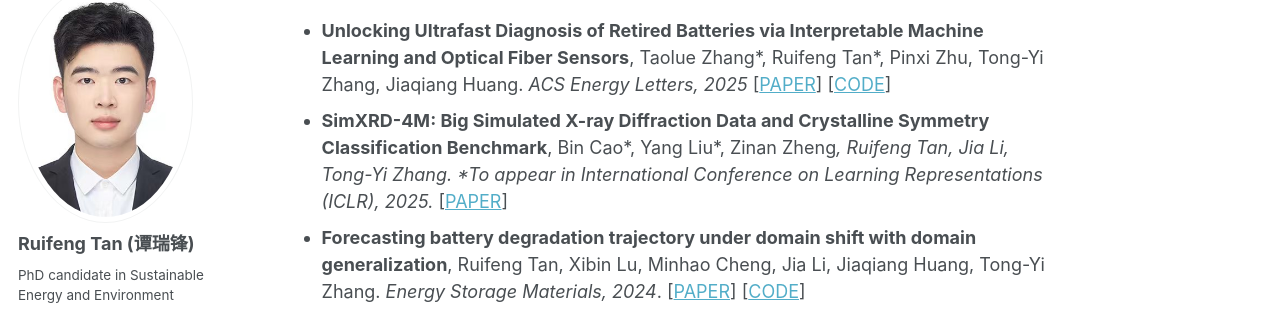
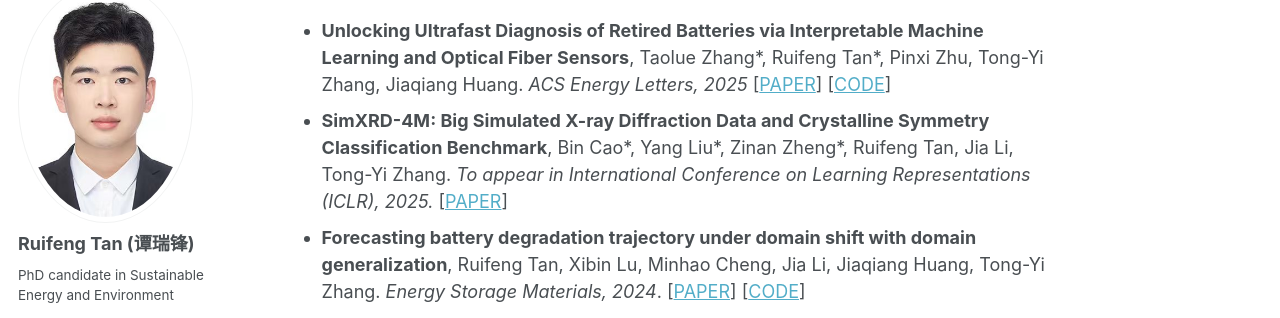
Before and after one commit to Ruifeng-Tan/Ruifeng-Tan.github.io, a Jekyll site: the page built from _pages/about.md, in a window 1280 px wide and 900 px high, scrolled down 771 px. Shown: the part 123-441 px from the top of the window. Built offline with Jekyll 4.4.1, drawn with Linux system fonts in a browser that asks for light colours; some web fonts are replaced.

Commit message:
update model

```diff
--- a/_pages/about.md
+++ b/_pages/about.md
@@ -22,9 +22,9 @@ My current research interest lies in AI for batteries, especially domain-knowled
 - [April 2022] One paper accepted by IJCNN 2022.
 
 ## Publications
-\* denotes equal contribution
+\*  denotes equal contribution
 - **Unlocking Ultrafast Diagnosis of Retired Batteries via Interpretable Machine Learning and Optical Fiber Sensors**, Taolue Zhang\*, Ruifeng Tan\*, Pinxi Zhu, Tong-Yi Zhang, Jiaqiang Huang. *ACS Energy Letters, 2025* [[PAPER](https://pubs.acs.org/doi/abs/10.1021/acsenergylett.4c03054?casa_token=a57iWJ-S8fUAAAAA:_vU-Lr1B80ArJ2EPmjZwJgo4xTK7UZGDTLf15-9PFFoNcAjTWvuKrkCbOkkr_jcTHmcyFnMBCkNnHBT58g&casa_token=mjB3jOP8MyEAAAAA:VB6LMG4fozcFBwmO79Fgd3d3q6YD2iENgzqAfzGWm0ckmqyepRQdwAYoTilNW4OjN_sVIYa1lRPu7mtPxg)] [[CODE](https://github.com/Ruifeng-Tan/Ultrafast-diagnosis-of-retired-batteries)]
-- **SimXRD-4M: Big Simulated X-ray Diffraction Data and Crystalline Symmetry Classification Benchmark**, Bin Cao\*, Yang Liu\*, Zinan Zheng*, Ruifeng Tan, Jia Li, Tong-Yi Zhang. *To appear in International Conference on Learning Representations (ICLR), 2025.* [[PAPER](https://openreview.net/forum?id=mkuB677eMM)]
+- **SimXRD-4M: Big Simulated X-ray Diffraction Data and Crystalline Symmetry Classification Benchmark**, Bin Cao\*, Yang Liu\*, Zinan Zheng\*, Ruifeng Tan, Jia Li, Tong-Yi Zhang. *To appear in International Conference on Learning Representations (ICLR), 2025.* [[PAPER](https://openreview.net/forum?id=mkuB677eMM)]
 - **Forecasting battery degradation trajectory under domain shift with domain generalization**, Ruifeng Tan, Xibin Lu, Minhao Cheng, Jia Li, Jiaqiang Huang, Tong-Yi Zhang. *Energy Storage Materials, 2024*. [[PAPER](https://www.sciencedirect.com/science/article/pii/S2405829724005518)] [[CODE](https://github.com/Ruifeng-Tan/MAGNet)]
 - **Unravelling Thermal and Enthalpy Evolutions of Commercial Sodium-Ion Cells upon Cycling Ageing via Fiber Optic Sensors**, Jiaqiang Huang, Charles Delacourt, Parth Desai, Charlotte Gervillié-Mouravieff, Laura Albero Blanquer, Ruifeng Tan, Jean-Marie Tarascon. *J. Electrochem. Soc., 2023*. [[PAPER](https://iopscience.iop.org/article/10.1149/1945-7111/acf625)]
 - **PMGNN: A Pioneer-Master Graph Neural Network for Graph Classification**, Ruifeng Tan, and Yuanyuan Zhu. *IJCNN, 2022*. [[PAPER](https://ieeexplore.ieee.org/document/9892849)]
```
